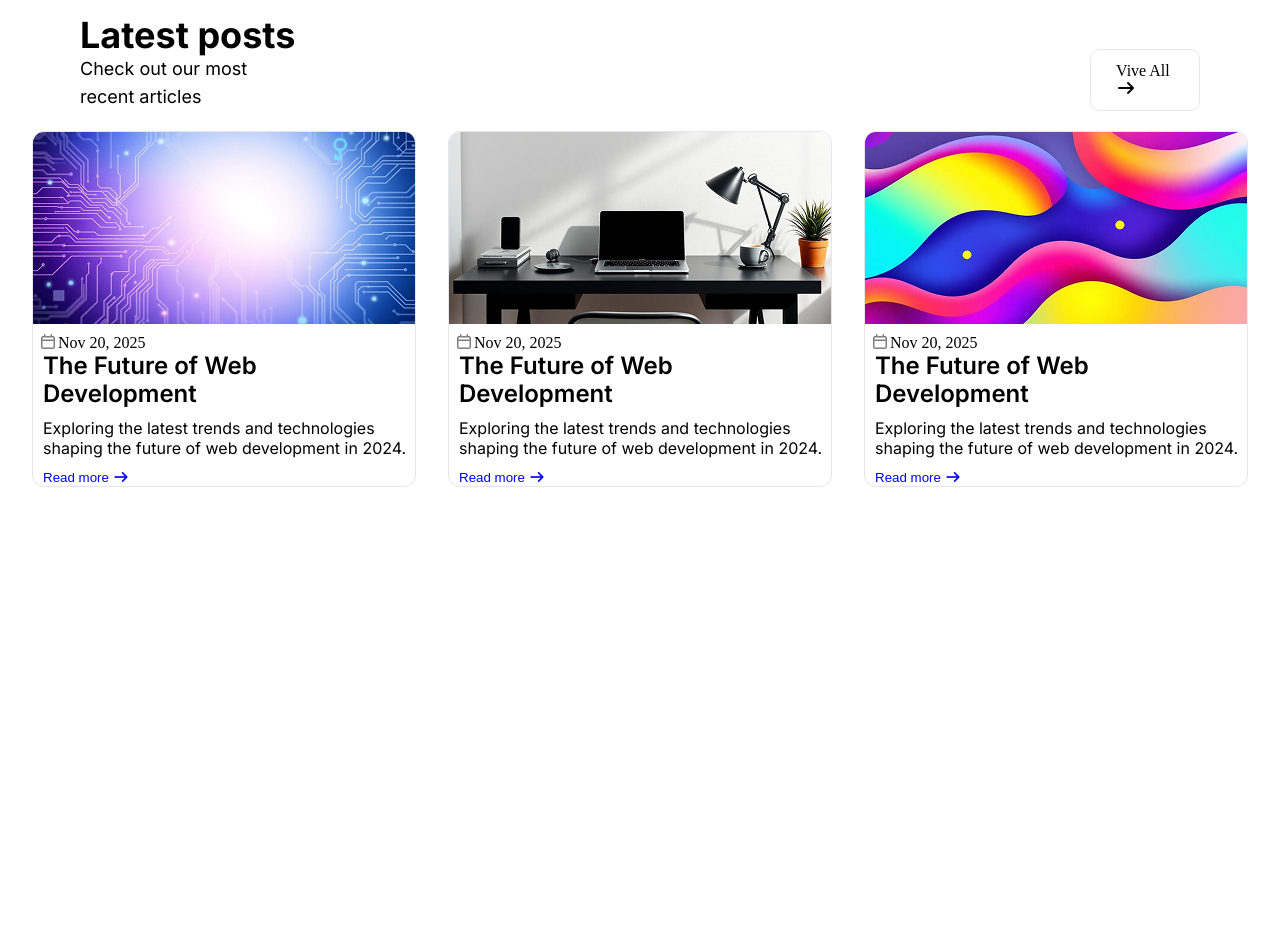
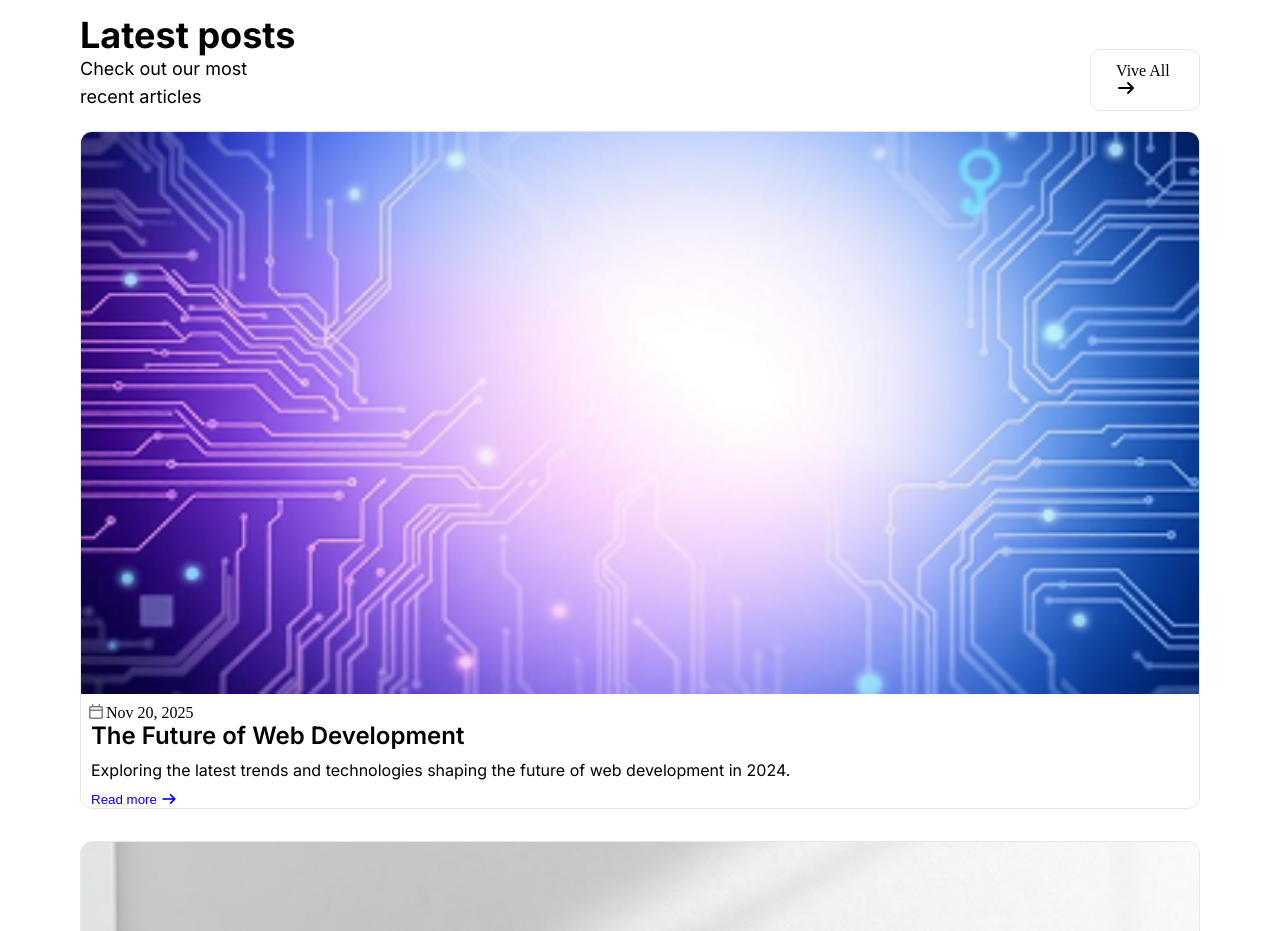
Before and after one commit to umarbekyoqubov39-cyber/8-dars, a plain HTML site: page index.html in a window 1280 px wide. Shown: the part 1100-2031 px from the top of the page. Before the commit the page ends 1617 px from the top, so only its background shows below. Drawn offline with Linux system fonts and the light colour scheme.

Commit message:
quartr sait

```diff
--- a/main.css
+++ b/main.css
@@ -486,6 +486,7 @@ margin-bottom: 20px;
   line-height: 28px;
 }
 .cards {
+  flex-wrap: wrap;
   align-items: center;
   display: flex;
   flex-direction: row;
@@ -499,7 +500,20 @@ margin-bottom: 20px;
   border: 1px solid #E5E7EB;
   border-radius: 12px;
   overflow: hidden;
+ transition: all 0.5s;
 }
+.card:hover{
+  transform: translate(20px,30px);
+  img{
+    transform: scale(1.1);
+  }
+  h2{
+    color: blue;
+  }
+
+}
+
+
 .data {
   padding-top: 10px;
   padding-left: 5px;
@@ -534,3 +548,9 @@ margin-bottom: 20px;
 }
 .fa-arrow-right {
 }
+@media(max-width:1300px){
+  .card{
+  width: 100%;
+
+  }
+}
```
